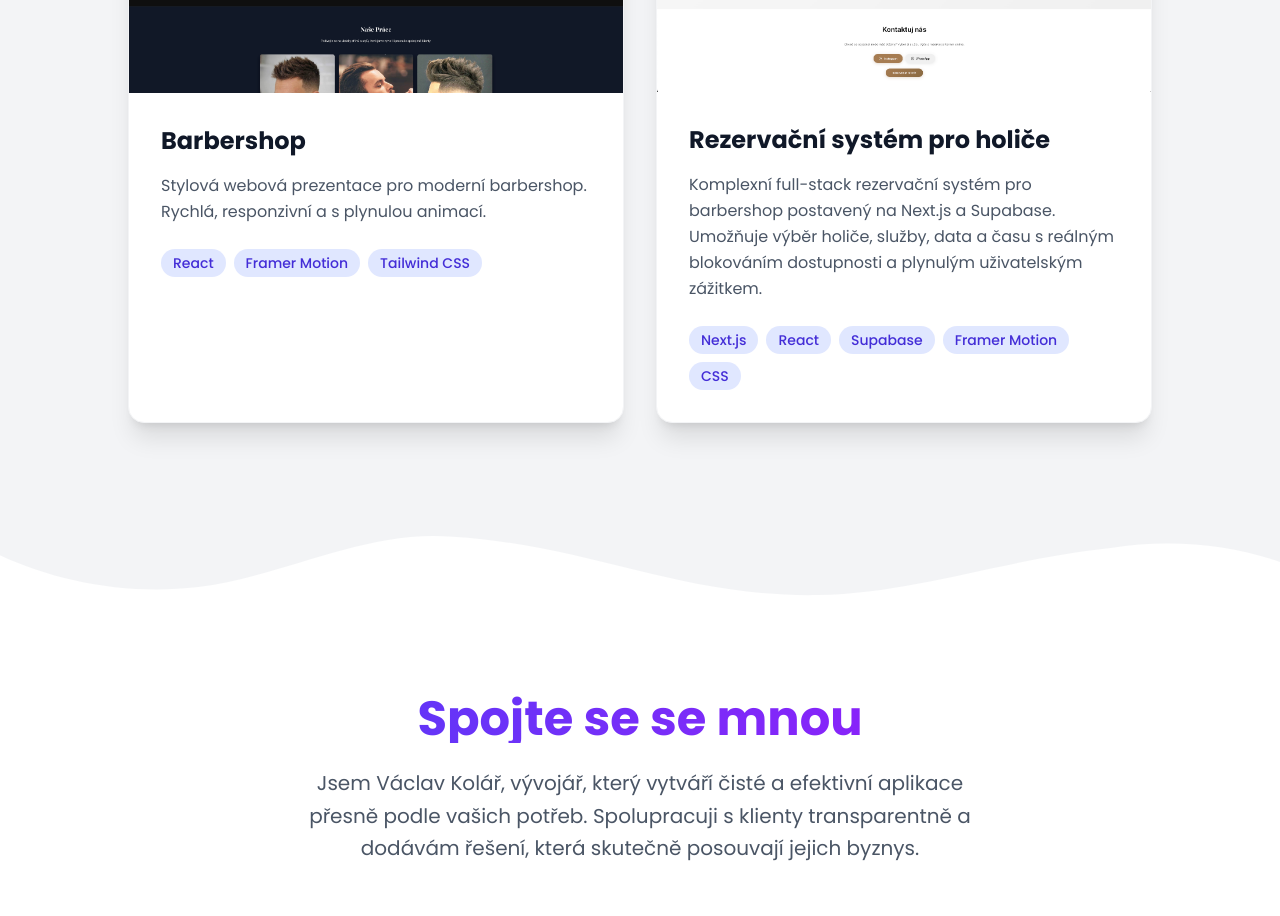
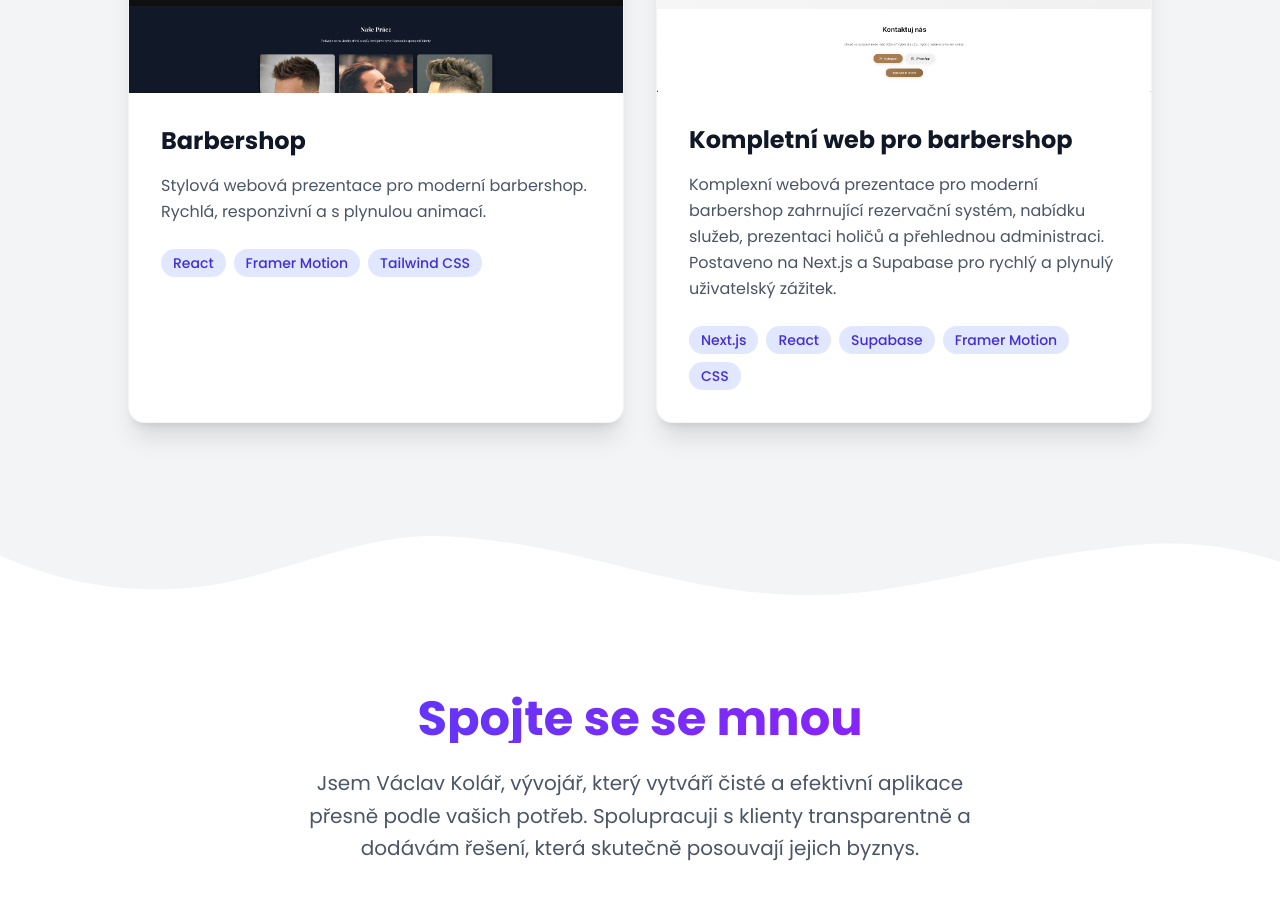
Before and after one commit to kolarvasek/portfolio, a React (Vite) app: page / in a window 1280 px wide. Shown: the part 2360-3276 px from the top of the page. Built offline with nearby package versions, Linux system fonts and the light colour scheme.

Commit message:
asd ase enter the commit message for your changes. Lines starting

```diff
--- a/src/App.jsx
+++ b/src/App.jsx
@@ -37,12 +37,12 @@ const projects = [
   },
   {
     id: 2,
-    title: "Rezervační systém pro holiče",
+    title: "Kompletní web pro barbershop",
     img: homepage,
-    desc: "Komplexní full-stack rezervační systém pro barbershop postavený na Next.js a Supabase. Umožňuje výběr holiče, služby, data a času s reálným blokováním dostupnosti a plynulým uživatelským zážitkem.",
+    desc: "Komplexní webová prezentace pro moderní barbershop zahrnující rezervační systém, nabídku služeb, prezentaci holičů a přehlednou administraci. Postaveno na Next.js a Supabase pro rychlý a plynulý uživatelský zážitek.",
     link: "https://barber-v2-bexqqthch-kolarvaseks-projects.vercel.app/",
     tech: ["Next.js", "React", "Supabase", "Framer Motion", "CSS"],
-    screenshots: [revize, cas, homepage, admin], // Multiple screenshots for slider
+    screenshots: [revize, cas, homepage, admin],
   },
 ];
 
```
